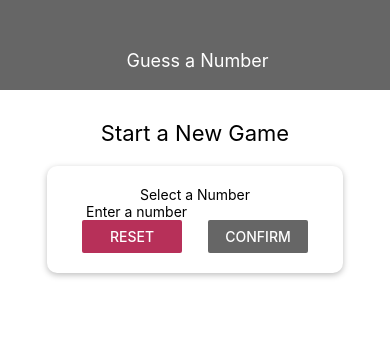
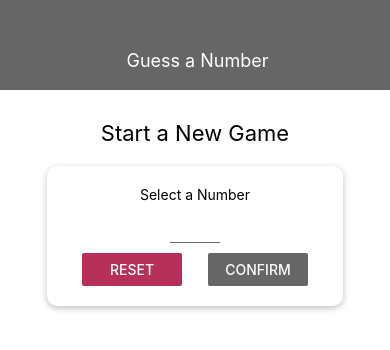
Before and after one commit to nitin1259/react-native-app, a React Native app: screen / in a window 390 px wide. Shown: the top 350 px of the page. Built offline with nearby package versions, Linux system fonts and the light colour scheme.

Commit message:
configuring and styling a input

```diff
--- /dev/null
+++ b/components/guessApp/Input.js
@@ -0,0 +1,20 @@
+import React from "react";
+import { StyleSheet, TextInput } from "react-native";
+import Colors from "../../constants/colors";
+
+const Input = (props) => {
+  return (
+    <TextInput {...props} style={{ ...styles.basicStyle, ...props.style }} />
+  );
+};
+
+export default Input;
+
+const styles = StyleSheet.create({
+  basicStyle: {
+    height: 30,
+    borderBottomColor: Colors.primary,
+    borderBottomWidth: 1,
+    marginVertical: 10,
+  },
+});
--- a/components/guessApp/screens/StartGameScreen.js
+++ b/components/guessApp/screens/StartGameScreen.js
@@ -2,6 +2,7 @@
 import { StyleSheet, Text, View, TextInput, Button } from "react-native";
 import Card from "../Card";
 import Colors from "../../../constants/colors";
+import Input from "../Input";
 
 const StartGameScreen = () => {
   return (
@@ -9,7 +10,14 @@
       <Text style={styles.titleText}>Start a New Game</Text>
       <Card style={styles.inputContainer}>
         <Text>Select a Number</Text>
-        <TextInput placeholder="Enter a number" />
+        <Input
+          style={styles.inputStyle}
+          blurOnSubmit
+          autoCapitalize="none"
+          autoCorrect={false}
+          keyboardType="number-pad"
+          maxLength={2}
+        />
         <View style={styles.buttonContainer}>
           <View style={styles.buttonStyle}>
             <Button title="Reset" onPress={() => {}} color={Colors.accent} />
@@ -49,4 +57,8 @@
   buttonStyle: {
     width: 100,
   },
+  inputStyle: {
+    width: 50,
+    textAlign: "center",
+  },
 });
```
